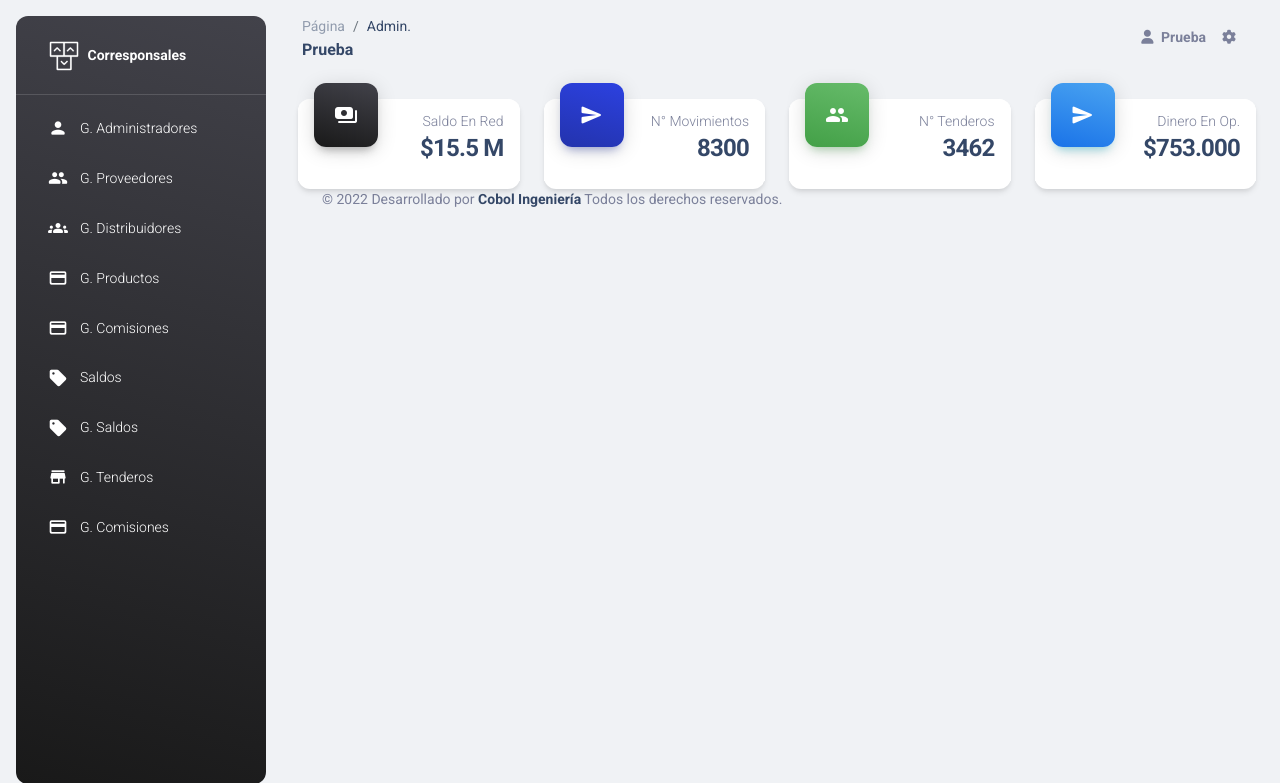
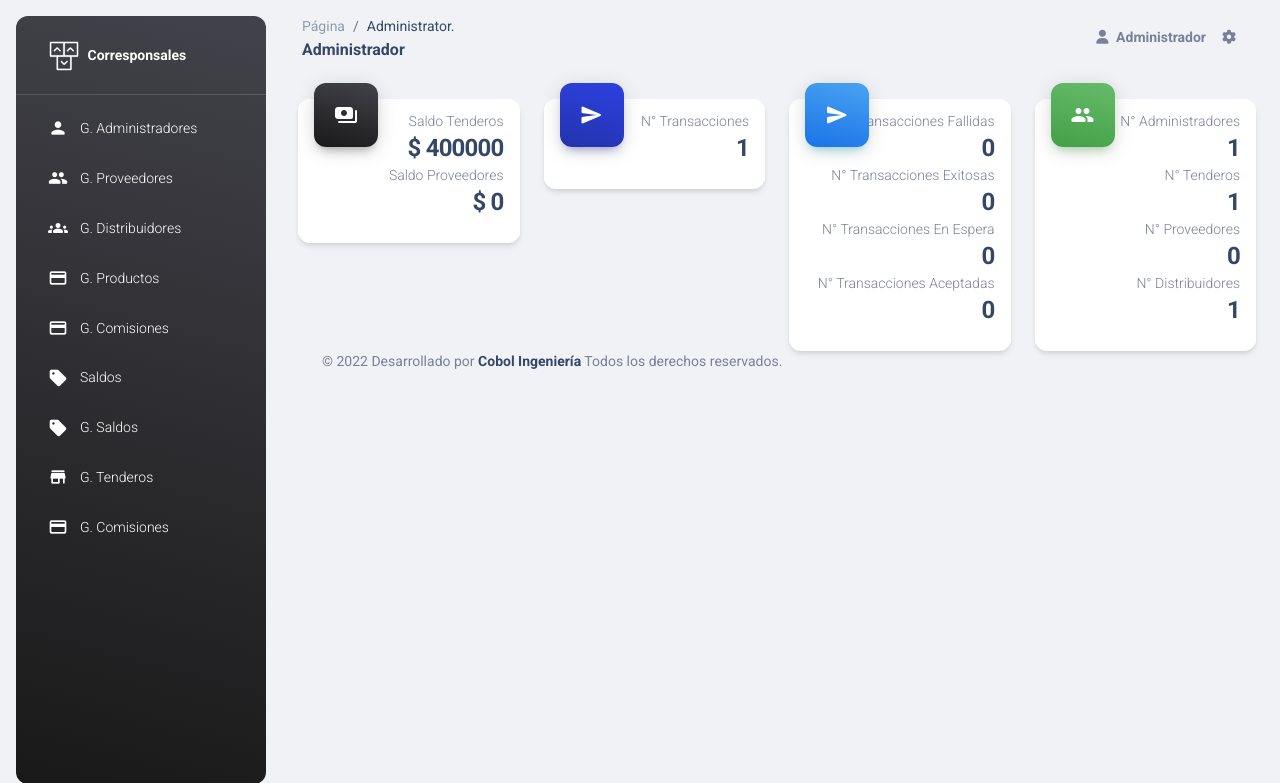
Before and after one commit to KevinAndrey96/fintech-correspondent-banking-platform, a Laravel app: page /home in a window 1280 px wide. Shown: the top 783 px of the page. Run offline with Laravel 9, Linux system fonts and the light colour scheme; a user stored in the database is signed in; data comes from the database, SQL or seed files in the repository; tables that the repository leaves empty hold one stand-in row (values such as "Sample post"); some libraries are stand-ins or nearby versions.

Commit message:
feat: visual updatesv1

```diff
--- a/app/Http/Controllers/HomeController.php
+++ b/app/Http/Controllers/HomeController.php
@@ -3,6 +3,10 @@
 namespace App\Http\Controllers;
 
 use Illuminate\Http\Request;
+use App\Models\Transaction;
+use App\Models\User;
+use Illuminate\Support\Facades\Auth;
+
 
 class HomeController extends Controller
 {
@@ -23,6 +27,41 @@ class HomeController extends Controller
      */
     public function index()
     {
+        if (Auth::user()->role == 'Administrator') {
+            $transactionCount = Transaction::all()->count();
+            $successfulTransactionCount = Transaction::where('status', 'like', 'Successful')->count();
+            $failedTransactionCount = Transaction::where('status', 'like', 'Failed')->count();
+            $holdTransactionCount = Transaction::where('status', 'like', 'Hold')->count();
+            $acceptedTransactionCount = Transaction::where('status', 'like', 'Accepted')->count();
+
+            $administratorCount = User::where('role', 'like', 'Administrator')->count();
+            $shopkeeperCount = User::where('role', 'like', 'Shopkeeper')->count();
+            $supplierCount = User::where('role', 'like', 'Supplier')->count();
+            $distributorCount = User::where('role', 'like', 'Distributor')->count();
+
+            $shopkeepers = User::where('role', 'like', 'Shopkeeper')->get();
+            $shopkeepersBalance = 0;
+            foreach($shopkeepers as $shopkeeper){
+                $shopkeepersBalance = $shopkeepersBalance + $shopkeeper->balance;
+            }
+            $suppliers = User::where('role', 'like', 'Supplier')->get();
+            $suppliersBalance = 0;
+            foreach($suppliers as $supplier){
+                $suppliersBalance = $suppliersBalance + $supplier->balance;
+            }
+            return view('home', compact(
+                'transactionCount',
+                'successfulTransactionCount',
+                'failedTransactionCount',
+                'holdTransactionCount',
+                'acceptedTransactionCount',
+                'administratorCount',
+                'shopkeeperCount',
+                'supplierCount',
+                'distributorCount',
+                'shopkeepersBalance',
+                'suppliersBalance'));
+        }
         return view('home');
     }
 }
--- a/app/Http/Controllers/Transactions/StoreTransactionController.php
+++ b/app/Http/Controllers/Transactions/StoreTransactionController.php
@@ -32,7 +32,7 @@ class StoreTransactionController extends Controller
             $transaction->amount = $request->input('transactionAmount');
             $transaction->date = Carbon::now();
             $transaction->type = $request->input('transactionType');
-            $transaction->status = 'hold';
+            $transaction->status = 'Hold';
             return view('transactions.clientDataCreate', compact('transaction', 'product'));
         }
     }
--- a/resources/views/home.blade.php
+++ b/resources/views/home.blade.php
@@ -8,6 +8,7 @@
     @endif
     <div class="container-fluid py-4">
         <div class="row">
+        @hasrole('Administrator')
             <div class="col-xl-3 col-sm-6 mb-xl-0 mb-4">
                 <div class="card">
                     <div class="card-header p-3 pt-2">
@@ -15,8 +16,10 @@
                             <i class="material-icons opacity-10">payments</i>
                         </div>
                         <div class="text-end pt-1">
-                            <p class="text-sm mb-0 text-capitalize">Saldo en red</p>
-                            <h4 class="mb-0">$15.5 M</h4>
+                            <p class="text-sm mb-0 text-capitalize">Saldo Tenderos</p>
+                            <h4 class="mb-0">$ {{ $shopkeepersBalance }}</h4>
+                            <p class="text-sm mb-0 text-capitalize">Saldo Proveedores</p>
+                            <h4 class="mb-0">$ {{ $suppliersBalance }}</h4>
                         </div>
                     </div>
                     <div class="card-footer p-1"></div>
@@ -29,8 +32,29 @@
                             <i class="material-icons opacity-10">send</i>
                         </div>
                         <div class="text-end pt-1">
-                            <p class="text-sm mb-0 text-capitalize">N° Movimientos</p>
-                            <h4 class="mb-0">8300</h4>
+                            <p class="text-sm mb-0 text-capitalize">N° Transacciones</p>
+                            <h4 class="mb-0">{{ $transactionCount }}</h4>
+                        </div>
+                    </div>
+                    <div class="card-footer p-1">
+                    </div>
+                </div>
+            </div>
+            <div class="col-xl-3 col-sm-6">
+                <div class="card">
+                    <div class="card-header p-3 pt-2">
+                        <div class="icon icon-lg icon-shape bg-gradient-info shadow-info text-center border-radius-xl mt-n4 position-absolute">
+                            <i class="material-icons opacity-10">send</i>
+                        </div>
+                        <div class="text-end pt-1">
+                            <p class="text-sm mb-0 text-capitalize">N° Transacciones fallidas</p>
+                            <h4 class="mb-0">{{ $failedTransactionCount }}</h4>
+                            <p class="text-sm mb-0 text-capitalize">N° Transacciones exitosas</p>
+                            <h4 class="mb-0">{{ $successfulTransactionCount }}</h4>
+                            <p class="text-sm mb-0 text-capitalize">N° Transacciones en espera</p>
+                            <h4 class="mb-0">{{ $holdTransactionCount }}</h4>
+                            <p class="text-sm mb-0 text-capitalize">N° Transacciones aceptadas</p>
+                            <h4 class="mb-0">{{ $acceptedTransactionCount }}</h4>
                         </div>
                     </div>
                     <div class="card-footer p-1">
@@ -44,29 +68,21 @@
                             <i class="material-icons opacity-10">group</i>
                         </div>
                         <div class="text-end pt-1">
+                            <p class="text-sm mb-0 text-capitalize">N° Administradores</p>
+                            <h4 class="mb-0">{{ $administratorCount }}</h4>
                             <p class="text-sm mb-0 text-capitalize">N° Tenderos</p>
-                            <h4 class="mb-0">3462</h4>
+                            <h4 class="mb-0">{{ $shopkeeperCount }}</h4>
+                            <p class="text-sm mb-0 text-capitalize">N° Proveedores</p>
+                            <h4 class="mb-0">{{ $supplierCount }}</h4>
+                            <p class="text-sm mb-0 text-capitalize">N° Distribuidores</p>
+                            <h4 class="mb-0">{{ $distributorCount }}</h4>
                         </div>
                     </div>
                     <div class="card-footer p-1">
                     </div>
                 </div>
             </div>
-            <div class="col-xl-3 col-sm-6">
-                <div class="card">
-                    <div class="card-header p-3 pt-2">
-                        <div class="icon icon-lg icon-shape bg-gradient-info shadow-info text-center border-radius-xl mt-n4 position-absolute">
-                            <i class="material-icons opacity-10">send</i>
-                        </div>
-                        <div class="text-end pt-1">
-                            <p class="text-sm mb-0 text-capitalize">Dinero en Op.</p>
-                            <h4 class="mb-0">$753.000</h4>
-                        </div>
-                    </div>
-                    <div class="card-footer p-1">
-                    </div>
-                </div>
-            </div>
+        @endhasrole
         </div>
 
 @endsection
--- a/resources/views/layouts/dashboard.blade.php
+++ b/resources/views/layouts/dashboard.blade.php
@@ -163,9 +163,9 @@
             <nav aria-label="breadcrumb">
                 <ol class="breadcrumb bg-transparent mb-0 pb-0 pt-1 px-0 me-sm-6 me-5">
                     <li class="breadcrumb-item text-sm"><a class="opacity-5 text-dark" href="javascript:;">Página</a></li>
-                    <li class="breadcrumb-item text-sm text-dark active" aria-current="page">Admin.</li>
+                    <li class="breadcrumb-item text-sm text-dark active" aria-current="page">{{ Auth::user()->role }}.</li>
                 </ol>
-                <h6 class="font-weight-bolder mb-0">Prueba</h6>
+                <h6 class="font-weight-bolder mb-0">{{ Auth::user()->name }}</h6>
             </nav>
             <div class="collapse navbar-collapse mt-sm-0 mt-2 me-md-0 me-sm-4" id="navbar">
                 <div class="ms-md-auto pe-md-3 d-flex align-items-center">
@@ -178,7 +178,7 @@
                     <li class="nav-item d-flex align-items-center">
                         <a class="nav-link text-body font-weight-bold px-0">
                             <i class="fa fa-user me-sm-1"></i>
-                            <span class="d-sm-inline d-none">Prueba</span>
+                            <span class="d-sm-inline d-none">{{ Auth::user()->name }}</span>
                         </a>
                     </li>
                     <li class="nav-item d-xl-none ps-3 d-flex align-items-center">
```
Also changed, not shown: database/migrations/2014_10_12_000000_create_users_table.php, database/migrations/2022_04_01_151122_create_balances_table.php.
